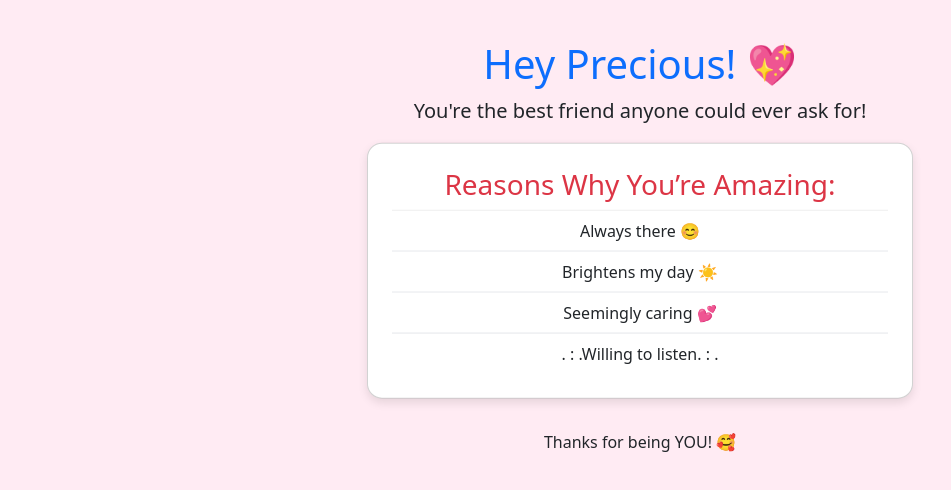
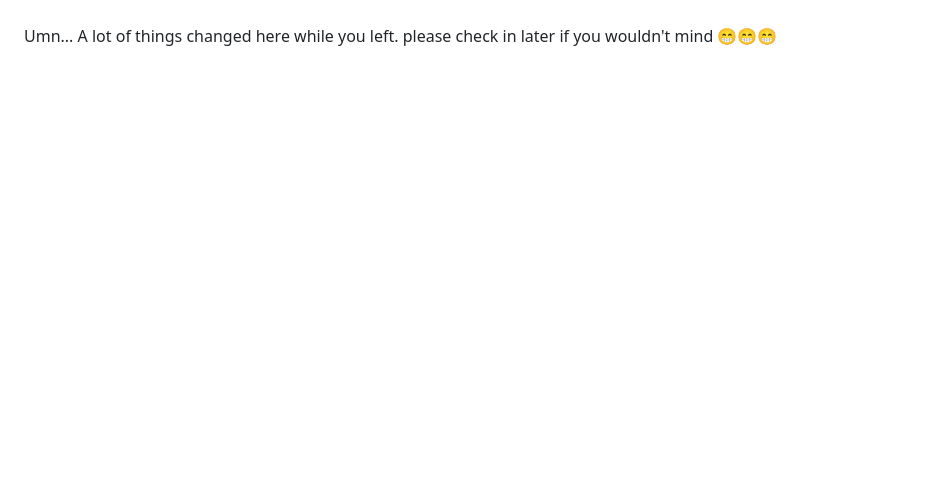
Before and after one commit to Msugh623/somethingcool, a plain HTML site: page index.html in a window 1280 px wide. Shown: the whole page, without its empty margins (0-951 px from the left). Drawn offline with nearby package versions, Linux system fonts and the light colour scheme.

Commit message:
Update index.html

```diff
--- a/index.html
+++ b/index.html
@@ -7,9 +7,6 @@
     <link href="https://cdn.jsdelivr.net/npm/bootstrap@5.3.2/dist/css/bootstrap.min.css" rel="stylesheet">
     <link rel="stylesheet" href="https://cdnjs.cloudflare.com/ajax/libs/animate.css/4.1.1/animate.min.css">
     <style>
-        body {
-            background-color: #ffebf3;
-        }
         .card {
             border-radius: 15px;
             box-shadow: 0px 4px 10px rgba(0, 0, 0, 0.1);
@@ -25,27 +22,8 @@
     </style>
 </head>
 <body>
-    <div class="container text-center mt-5 animate__animated animate__fadeIn floating">
-        <h1 class="text-primary animate__animated animate__bounceInDown">Hey Precious! 💖</h1>
-        <p class="lead animate__animated animate__fadeInUp">You're the best friend anyone could ever ask for!</p>
-
-        <div class="row justify-content-center mt-4">
-            <div class="col-md-6">
-                <div class="card p-4 animate__animated animate__zoomIn floating">
-                    <h3 class="text-danger">Reasons Why You’re Amazing:</h3>
-                    <ul class="list-group list-group-flush">
-                        <li class="list-group-item">Always there 😊</li>
-                        <li class="list-group-item">Brightens my day ☀️</li>
-                        <li class="list-group-item">Seemingly caring 💕</li>
-                        <li class="list-group-item">. : .Willing to listen. : .</li>
-                    </ul>
-                </div>
-            </div>
-        </div>
-
-        <p class="mt-4 animate__animated animate__heartBeat animate__delay-2s floating">Thanks for being YOU! 🥰</p>
-    </div>
-
-    <script src="https://cdn.jsdelivr.net/npm/bootstrap@5.3.2/dist/js/bootstrap.bundle.min.js"></script>
+      <div class="p-4">
+Umn... A lot of things changed here while you left. please check in later if you wouldn't mind 😁😁😁
+</div>
 </body>
 </html>
```
